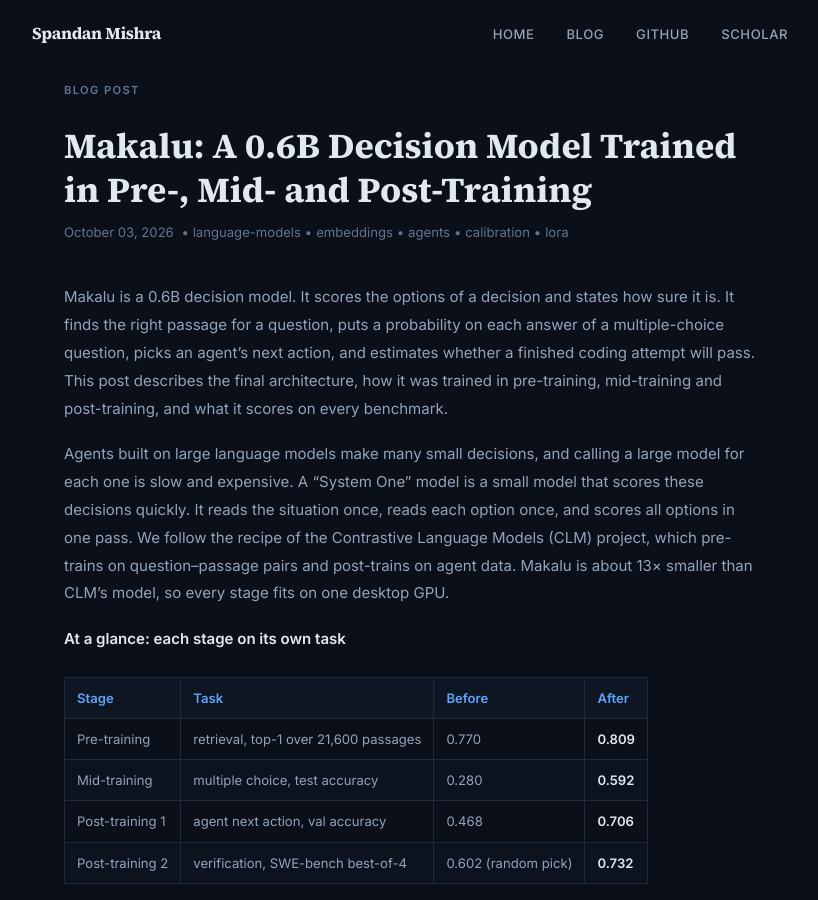
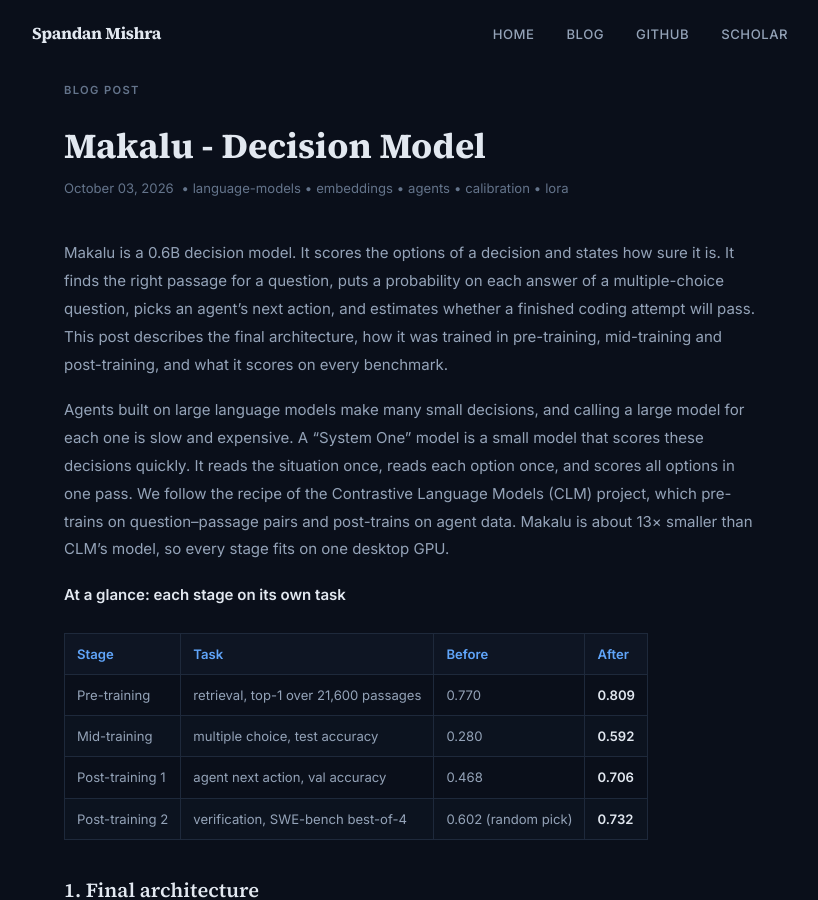
Before and after one commit to Spandyie/spandyie.github.io, a Jekyll site: the page built from _posts/2026-10-03-makalu-decision-model.md, in a window 1280 px wide and 900 px high. Shown: the whole window, without its empty margins (230-1048 px from the left). Built offline with Jekyll 4.4.1, drawn with Linux system fonts in a browser that asks for light colours; comment, search, counter and statistics services are not loaded.

Commit message:
Shorten Makalu post title
Co-Authored-By: Claude Opus 5.5 <noreply@anthropic.com>
Claude-Session: https://claude.ai/code/session_01Je281weNpFy8dZP9fnEH5k

```diff
--- a/_posts/2026-10-03-makalu-decision-model.md
+++ b/_posts/2026-10-03-makalu-decision-model.md
@@ -1,6 +1,6 @@
 ---
 layout: post
-title: "Makalu: A 0.6B Decision Model Trained in Pre-, Mid- and Post-Training"
+title: "Makalu - Decision Model"
 date: 2026-10-03
 tags: [language-models, embeddings, agents, calibration, lora]
 ---
```
